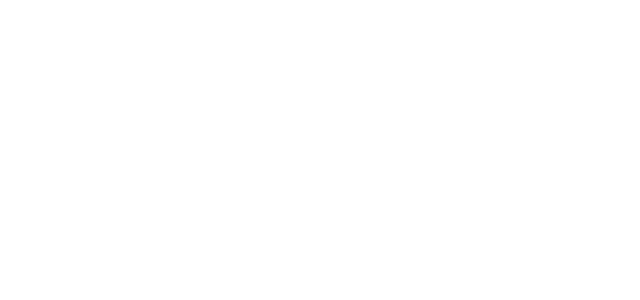
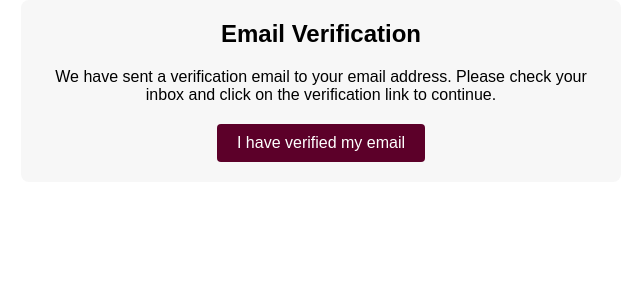
Before and after one commit to tamoorkhan16/NGOs-HUB-Website, a React (Vite) app: page /CheckEmail in a window 1280 px wide. Before the commit this address had no page. Shown: the top 300 px of the page, without its empty margins (319-959 px from the left). Built offline with nearby package versions, Linux system fonts and the light colour scheme.

Commit message:
User Email Confirmation

```diff
--- a/src/App.jsx
+++ b/src/App.jsx
@@ -20,6 +20,7 @@ import ManageNgosPage from "./Pages/ManageNgosPage";
 import AddEventsPage from "./Pages/AddEventsPage";
 import AddEventFormPage from "./Pages/AddEventFormPage";
 import ForgotPasswordPage from "./Pages/ForgotPasswordPage";
+import CheckEmail from "./Components/Signup/ChecKEmail";
 
 function App() {
   return (
@@ -42,6 +43,7 @@ function App() {
         <Route path="/AddEventForm" element={<AddEventFormPage />} />
         <Route path="/NgoMangerLogin" element={<NgoManagerLoginPage />} />
         <Route path="/ForgotPassword" element={<ForgotPasswordPage />} />
+        <Route path="/CheckEmail" element={<CheckEmail/>} />
         <Route
           path="/UserNgoPage/view/:ngoID"
           element={<UserNgoPage />}
--- /dev/null
+++ b/src/Components/Signup/ChecKEmail.jsx
@@ -0,0 +1,68 @@
+import React from "react";
+import { ToastContainer, toast } from "react-toastify";
+import "react-toastify/dist/ReactToastify.css";
+import { useNavigate } from "react-router-dom";
+import { getAuth } from "firebase/auth";
+import { app } from "../Firebase/firebase";
+import "./CheckEmail.css";
+
+function CheckEmail() {
+  const navigate = useNavigate();
+  const auth = getAuth(app);
+
+  const checkEmailVerification = async () => {
+    try {
+      await auth.currentUser.reload();
+      if (auth.currentUser.emailVerified) {
+        toast.success("Email verified successfully!", {
+          position: "top-center",
+          autoClose: 2000,
+          hideProgressBar: false,
+          closeOnClick: true,
+          pauseOnHover: true,
+          draggable: true,
+          progress: undefined,
+          theme: "light",
+        });
+        navigate("/NgoDetailsForm");
+      } else {
+        toast.error("Please verify your email to continue.", {
+          position: "top-center",
+          autoClose: 2000,
+          hideProgressBar: false,
+          closeOnClick: true,
+          pauseOnHover: true,
+          draggable: true,
+          progress: undefined,
+          theme: "light",
+        });
+      }
+    } catch (error) {
+      toast.error(error.message, {
+        position: "top-center",
+        autoClose: 2000,
+        hideProgressBar: false,
+        closeOnClick: true,
+        pauseOnHover: true,
+        draggable: true,
+        progress: undefined,
+        theme: "light",
+      });
+    }
+  };
+
+  return (
+    <section className="check-email-section">
+      <h2>Email Verification</h2>
+      <p>
+        We have sent a verification email to your email address. Please check your inbox and click on the verification link to continue.
+      </p>
+      <button className="check-email-btn" onClick={checkEmailVerification}>
+        I have verified my email
+      </button>
+      <ToastContainer />
+    </section>
+  );
+}
+
+export default CheckEmail;
--- /dev/null
+++ b/src/Components/Signup/CheckEmail.css
@@ -0,0 +1,31 @@
+.check-email-section {
+    max-width: 600px;
+    margin: auto;
+    padding: 20px;
+    text-align: center;
+    background-color: #f7f7f7;
+    border-radius: 8px;
+  }
+
+  .check-email-section h2 {
+    margin-bottom: 20px;
+  }
+
+  .check-email-section p {
+    margin-bottom: 20px;
+    font-size: 16px;
+  }
+
+  .check-email-btn {
+    padding: 10px 20px;
+    font-size: 16px;
+    background-color: #5c0029;
+    color: #fff;
+    border: none;
+    border-radius: 4px;
+    cursor: pointer;
+  }
+
+  .check-email-btn:hover {
+    background-color: #4a0022;
+  }
--- a/src/Pages/SignupPage.jsx
+++ b/src/Pages/SignupPage.jsx
@@ -1,30 +1,41 @@
+// src/Pages/SignupPage.js
 import React, { useState, useEffect } from "react";
 import { getAuth, onAuthStateChanged } from "firebase/auth";
 import { app } from "../Components/Firebase/firebase";
 import { useNavigate } from "react-router-dom";
 import Registration from "../Components/Signup/Registration";
-
+import EventLoadingPage from "../Components/Loading/EventLoadingPage";
 
 function SignupPage() {
   const navigate = useNavigate();
   const [user, setUser] = useState(null);
-  // To Check User State
+  const [loading, setLoading] = useState(true);
+
   const auth = getAuth(app);
+
   useEffect(() => {
-    onAuthStateChanged(auth, (user) => {
+    const unsubscribe = onAuthStateChanged(auth, async (user) => {
       if (user) {
-        setUser(user);
+        await user.reload();
+        if (user.emailVerified) {
+          navigate("/NgoDetailsForm");
+        } else {
+          navigate("/CheckEmail");
+        }
       } else {
         setUser(null);
       }
+      setLoading(false);
     });
-  }, []);
 
-  if (!user) {
-    return <Registration />;
-  } else {
-    return navigate("/NgoDetailsForm");
+    return () => unsubscribe();
+  }, [auth, navigate]);
+
+  if (loading) {
+    return <EventLoadingPage />;
   }
+
+  return <Registration />;
 }
 
 export default SignupPage;
```
Also changed, not shown: src/Components/Signup/Registration.jsx (+61 -93 lines), public/Images/Favicon/google_logo.png (added).
